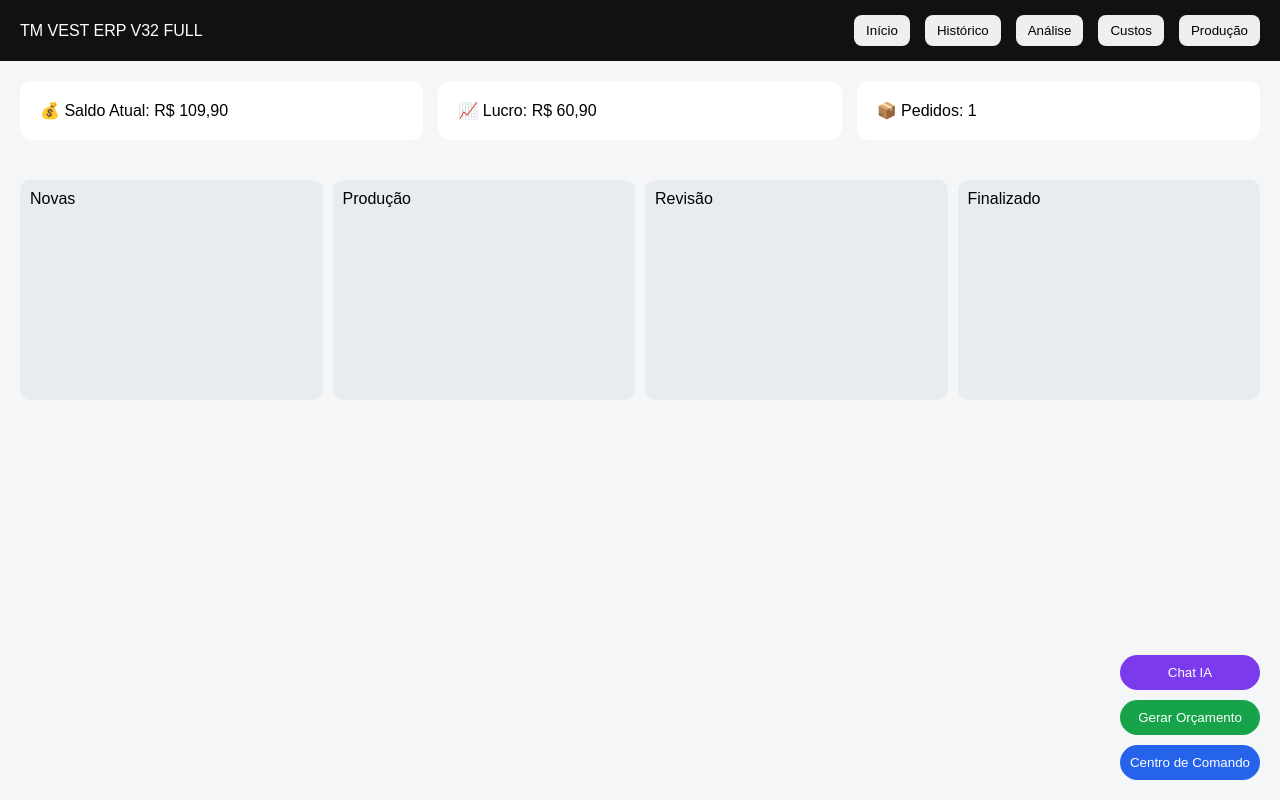
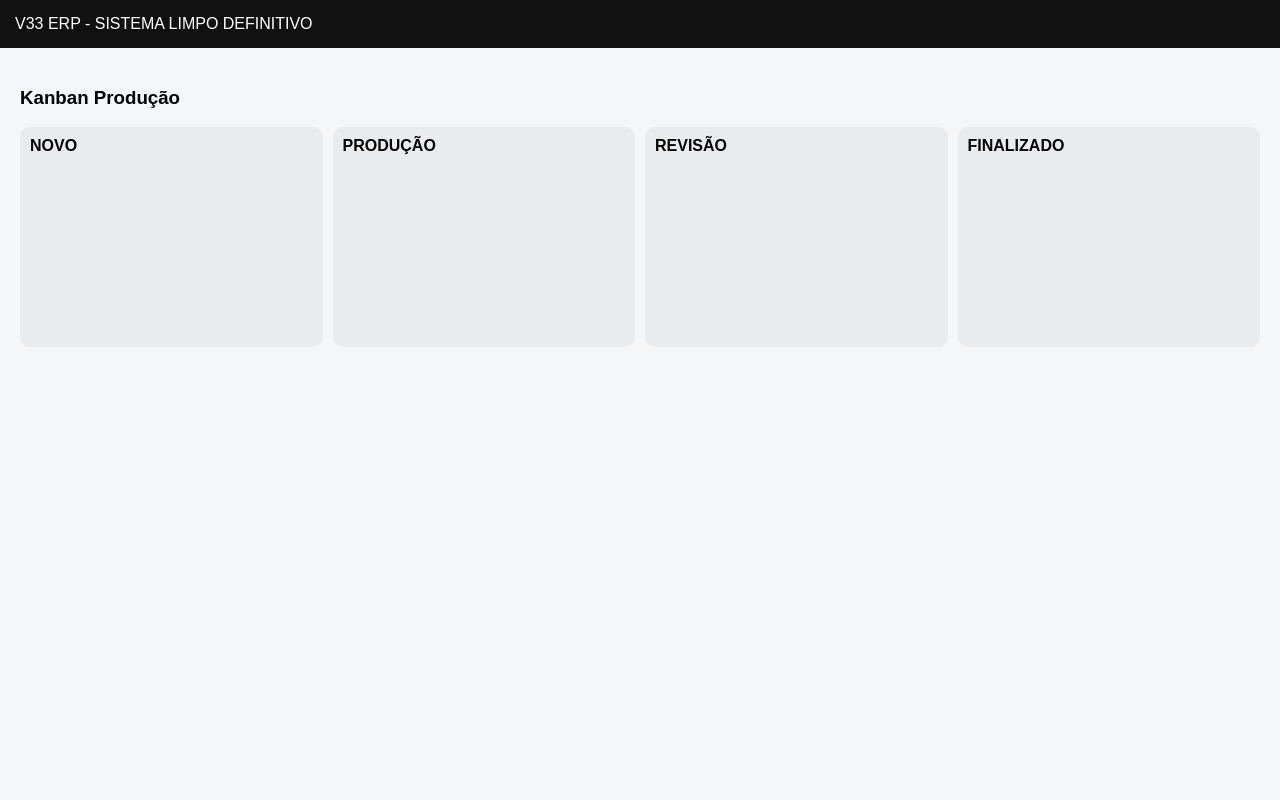
Before and after one commit to bruvehub/tmvest-erp-v32, a plain HTML site: page index.html in a window 1280 px wide. Drawn offline with nearby package versions, Linux system fonts and the light colour scheme; no server answers.

Commit message:
Update index.html

```diff
--- a/index.html
+++ b/index.html
@@ -1,196 +1,111 @@
 <!DOCTYPE html>
 <html lang="pt-BR">
 <head>
-<meta charset="UTF-8">
-<meta name="viewport" content="width=device-width, initial-scale=1.0">
+<meta charset="UTF-8" />
+<meta name="viewport" content="width=device-width, initial-scale=1.0"/>
+<title>V33 ERP CLEAN FINAL</title>
 
-<title>TM VEST ERP V32 FULL</title>
-
-<!-- SUPABASE CORRETO (VERSÃO 2) -->
 <script src="https://cdn.jsdelivr.net/npm/@supabase/supabase-js@2"></script>
 
 <style>
-body {
-  margin:0;
-  font-family: Arial;
-  background:#f4f6f8;
-}
-
-.topbar {
-  display:flex;
-  justify-content:space-between;
-  align-items:center;
-  padding:15px 20px;
-  background:#111;
-  color:#fff;
-}
-
-.menu {
-  display:flex;
-  gap:15px;
-}
-
-.menu button {
-  padding:8px 12px;
-  border-radius:8px;
-  border:none;
-  cursor:pointer;
-}
-
-.grid {
-  display:grid;
-  grid-template-columns:repeat(3,1fr);
-  gap:15px;
-  padding:20px;
-}
-
-.card {
-  background:#fff;
-  padding:20px;
-  border-radius:12px;
-}
-
-.kanban {
-  display:flex;
-  gap:10px;
-  padding:20px;
-}
-
-.col {
-  flex:1;
-  background:#e9ecef;
-  padding:10px;
-  border-radius:10px;
-  min-height:200px;
-}
-
-.os {
-  background:#fff;
-  margin:5px 0;
-  padding:6px;
-  border-radius:6px;
-  font-size:13px;
-}
-
-.float {
-  position:fixed;
-  right:20px;
-  bottom:20px;
-  display:flex;
-  flex-direction:column;
-  gap:10px;
-}
-
-.float button {
-  padding:10px;
-  border-radius:50px;
-  border:none;
-  cursor:pointer;
-}
-
-.green { background:#16a34a; color:#fff; }
-.blue { background:#2563eb; color:#fff; }
-.purple { background:#7c3aed; color:#fff; }
-
+body{margin:0;font-family:Arial;background:#f4f6f8;}
+header{background:#111;color:#fff;padding:15px;}
+.container{padding:20px;}
+.kanban{display:flex;gap:10px;}
+.col{flex:1;background:#e9ecef;padding:10px;border-radius:10px;min-height:200px;}
+.card{background:#fff;padding:10px;margin:5px 0;border-radius:6px;}
+button{cursor:pointer}
 </style>
 </head>
 
 <body>
 
-<div class="topbar">
-  <div>TM VEST ERP V32 FULL</div>
+<header>
+V33 ERP - SISTEMA LIMPO DEFINITIVO
+</header>
 
-  <div class="menu">
-    <button>Início</button>
-    <button>Histórico</button>
-    <button>Análise</button>
-    <button>Custos</button>
-    <button>Produção</button>
-  </div>
+<div class="container">
+
+<h3>Kanban Produção</h3>
+
+<div class="kanban">
+  <div class="col" id="novo"><b>NOVO</b></div>
+  <div class="col" id="producao"><b>PRODUÇÃO</b></div>
+  <div class="col" id="revisao"><b>REVISÃO</b></div>
+  <div class="col" id="finalizado"><b>FINALIZADO</b></div>
 </div>
 
-<div class="grid">
-  <div class="card">💰 Saldo Atual: R$ 109,90</div>
-  <div class="card">📈 Lucro: R$ 60,90</div>
-  <div class="card">📦 Pedidos: 1</div>
-</div>
-
-<div class="kanban">
-  <div class="col" id="novo">Novas</div>
-  <div class="col" id="producao">Produção</div>
-  <div class="col" id="revisao">Revisão</div>
-  <div class="col" id="finalizado">Finalizado</div>
-</div>
-
-<div class="float">
-  <button class="purple">Chat IA</button>
-  <button class="green">Gerar Orçamento</button>
-  <button class="blue">Centro de Comando</button>
 </div>
 
 <script>
-// 🔥 SUPABASE CORRIGIDO (NÃO SOBRESCREVE VARIÁVEL)
+/* =========================
+   🔥 V33 ENGINE ISOLADO
+========================= */
+
 const SUPABASE_URL = "https://vxmdbohixbruvgkugkky.supabase.co";
 const SUPABASE_KEY = "sb_publishable_O4dBjczr22wGRnlzpN_T9g_peXJr1EB";
 
-const client = supabase.createClient(SUPABASE_URL, SUPABASE_KEY);
+const sb = supabase.createClient(SUPABASE_URL, SUPABASE_KEY);
 
-// ----------------------------
-// LOAD INICIAL (SEGURADO)
-// ----------------------------
-async function loadOS() {
-  const { data, error } = await client
-    .from("os")
-    .select("*");
+/* -------------------------
+   STATE ÚNICO (SEM CONFLITO)
+------------------------- */
+const state = {
+  os: []
+};
 
-  if (error) {
-    console.error("Erro Supabase:", error);
-    return;
-  }
+/* -------------------------
+   RENDER LIMPO
+------------------------- */
+function render(os){
+  const col = document.getElementById(os.status || "novo");
+  if(!col) return;
 
-  if (!data) return;
+  const el = document.createElement("div");
+  el.className = "card";
+  el.innerHTML = `
+    <b>${os.cliente || "Sem nome"}</b><br>
+    ID: ${os.id}
+  `;
 
-  data.forEach(renderOS);
+  col.appendChild(el);
 }
 
-// ----------------------------
-// RENDER OS
-// ----------------------------
-function renderOS(os) {
-  const status = os.status || "novo";
-  const col = document.getElementById(status);
-
-  if (!col) return;
-
-  const div = document.createElement("div");
-  div.className = "os";
-  div.innerText = `${os.cliente || "Sem nome"} #${os.id}`;
-
-  col.appendChild(div);
+/* -------------------------
+   LOAD INICIAL
+------------------------- */
+async function load(){
+  const { data } = await sb.from("os").select("*");
+  state.os = data || [];
+  state.os.forEach(render);
 }
 
-// ----------------------------
-// REALTIME (CORRIGIDO)
-// ----------------------------
-client
-  .channel("os-realtime")
-  .on("postgres_changes", {
-    event: "*",
-    schema: "public",
-    table: "os"
-  }, (payload) => {
+/* -------------------------
+   REALTIME (SEM RELOAD)
+------------------------- */
+sb.channel("v33-os")
+.on("postgres_changes",
+{
+  event: "*",
+  schema: "public",
+  table: "os"
+},
+(payload) => {
 
-    const os = payload.new;
+  const os = payload.new;
 
-    if (!os) return;
+  if(!os) return;
 
-    // evita reload (isso quebrava tudo antes)
-    renderOS(os);
-  })
-  .subscribe();
+  render(os);
+})
 
-// ----------------------------
-loadOS();
+.subscribe();
+
+/* -------------------------
+   INIT SEGURO
+------------------------- */
+document.addEventListener("DOMContentLoaded", load);
+
 </script>
 
 </body>
```
